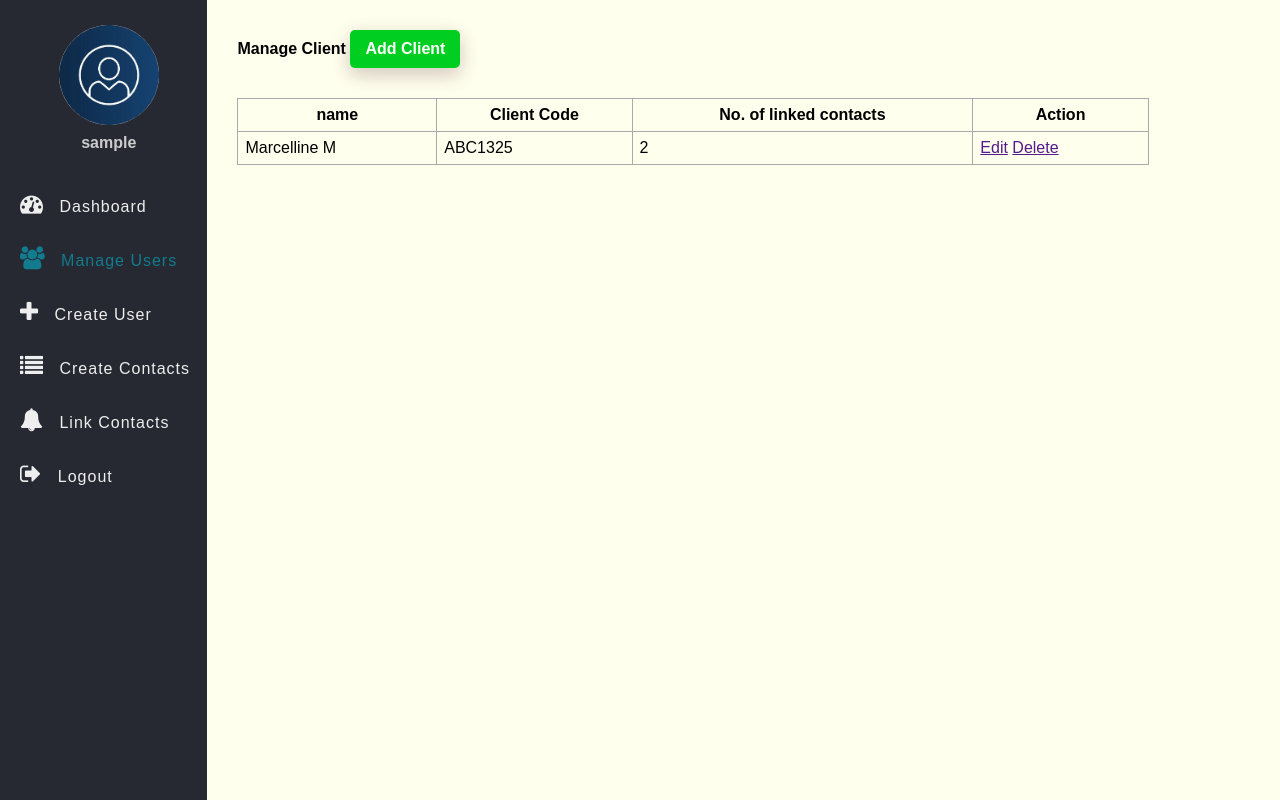
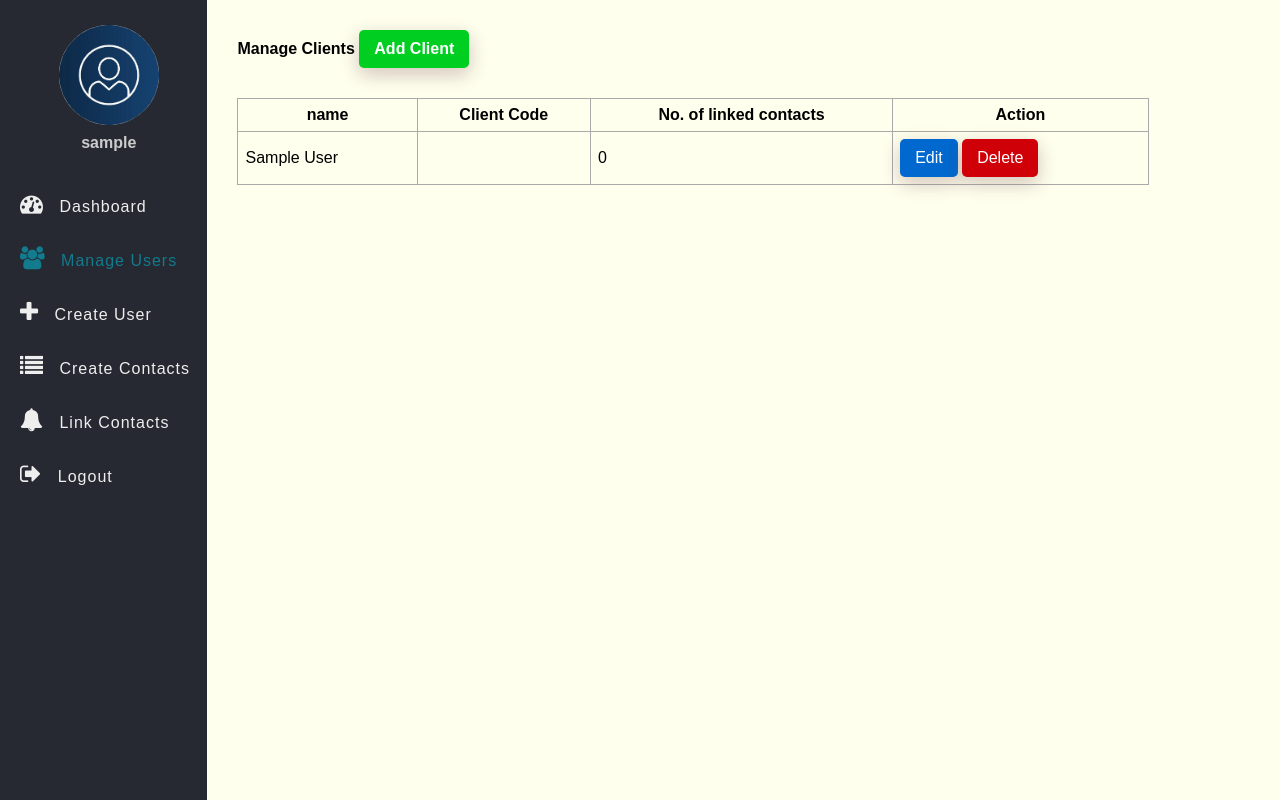
Before and after one commit to Marcy-mm/Client-Managemen-System, a PHP site: page /user.php in a window 1280 px wide. Shown: the part 60-860 px from the top of the page. Run offline with PHP 8.4, Linux system fonts and the light colour scheme; the visitor is signed in with stand-in values (Sample User, id 1); data that the repository does not hold is empty.

Commit message:
implementing deleting and editing a  specificclient

```diff
--- /dev/null
+++ b/app/Model/User.php
@@ -0,0 +1,28 @@
+<?php
+
+function get_all_clients($conn)
+{
+    $sql = "
+        SELECT
+            clients.name AS client_name,
+            clients.client_code,
+            COUNT(client_contact.contact_id) AS linked_contacts
+        FROM
+            clients
+        LEFT JOIN
+            client_contact ON clients.client_id = client_contact.client_id
+        GROUP BY
+            clients.client_id, clients.name, clients.client_code
+        ORDER BY
+            clients.name ASC
+    ";
+
+    $stmt = $conn->prepare($sql);
+    $stmt->execute();
+
+    if ($stmt->rowCount() > 0) {
+        return $stmt->fetchAll(PDO::FETCH_ASSOC);
+    } else {
+        return [];
+    }
+}
--- a/css/style.css
+++ b/css/style.css
@@ -173,3 +173,46 @@
   width: 90%;
   margin-top: 30px;
 }
+
+.delete-btn{
+  text-decoration: none;
+  display: inline-block;
+  padding-left: 10px;
+  border: none;
+  background:rgb(207, 0, 7);
+  padding: 10px 15px;
+  color: #fff;
+  font-size: 16px;
+  border-radius: 5px;
+  cursor: pointer;
+  outline: none;
+  transition: background 1s;
+  box-shadow: 0 8px 16px 0 rgba(235, 178, 178, 0.2),
+    0 6px 20px 0 rgba(0, 0, 0, 0.19);
+}
+
+.delete-btn:hover {
+  opacity: 0.6;
+}
+
+
+.edit-btn {
+  text-decoration: none;
+  display: inline-block;
+  padding-left: 10px;
+  border: none;
+  background:rgb(0, 104, 207);
+  padding: 10px 15px;
+  color: #fff;
+  font-size: 16px;
+  border-radius: 5px;
+  cursor: pointer;
+  outline: none;
+  transition: background 1s;
+  box-shadow: 0 8px 16px 0 rgba(235, 178, 178, 0.2),
+    0 6px 20px 0 rgba(0, 0, 0, 0.19);
+}
+
+.edit-btn:hover {
+  opacity: 0.6;
+}
--- a/user.php
+++ b/user.php
@@ -1,6 +1,9 @@
 <?php
     session_start();
     if (isset($_SESSION['role']) && isset($_SESSION['id'])) {
+        include "DB_connection.php";
+        include "app/Model/User.php";
+        $clients = get_all_clients($conn);
 
     ?>
 <!DOCTYPE html>
@@ -17,7 +20,9 @@
 	<div class="body">
 		<?php include "inc/nav.php"?>
 		<section class="section-1">
-            <h4 class="title" >Manage Client <a href="add-client.php">Add Client</a></h4>
+            <h4 class="title" >Manage Clients <a href="add-client.php">Add Client</a></h4>
+            <?php if ($clients != 0) {
+                    ?>
            <table class="main-table">
 <tr>
 <th>name</th>
@@ -25,19 +30,23 @@
 <th>No. of linked contacts</th>
 <th>Action</th>
     </tr>
+<?php foreach ($clients as $client) {?>
 
                <tr>
-                <td> Marcelline M</td>
-                <td>ABC1325</td>
-                <td>2</td>
+                <td><?php echo $client['client_name']?></td>
+                <td><?php echo $client['client_code']?></td>
+                <td><?php echo $client['linked_contacts']?></td>
                 <td>
-                    <a href="">Edit</a>
-                    <a href="">Delete</a>
+                    <a href="edit-client.php?id=<?=$client['client_id']?>" class="edit-btn">Edit</a>
+                    <a href="delete-client.php?id=<?=$client['client_id']?>" class="delete-btn">Delete</a>
 
                 </td>
             </tr>
-
+<?php }?>
            </table>
+            <?php } else {?>
+<h3> No client(s) found</h3>
+           <?php }?>
 	</section>
 
 	</div>
```
